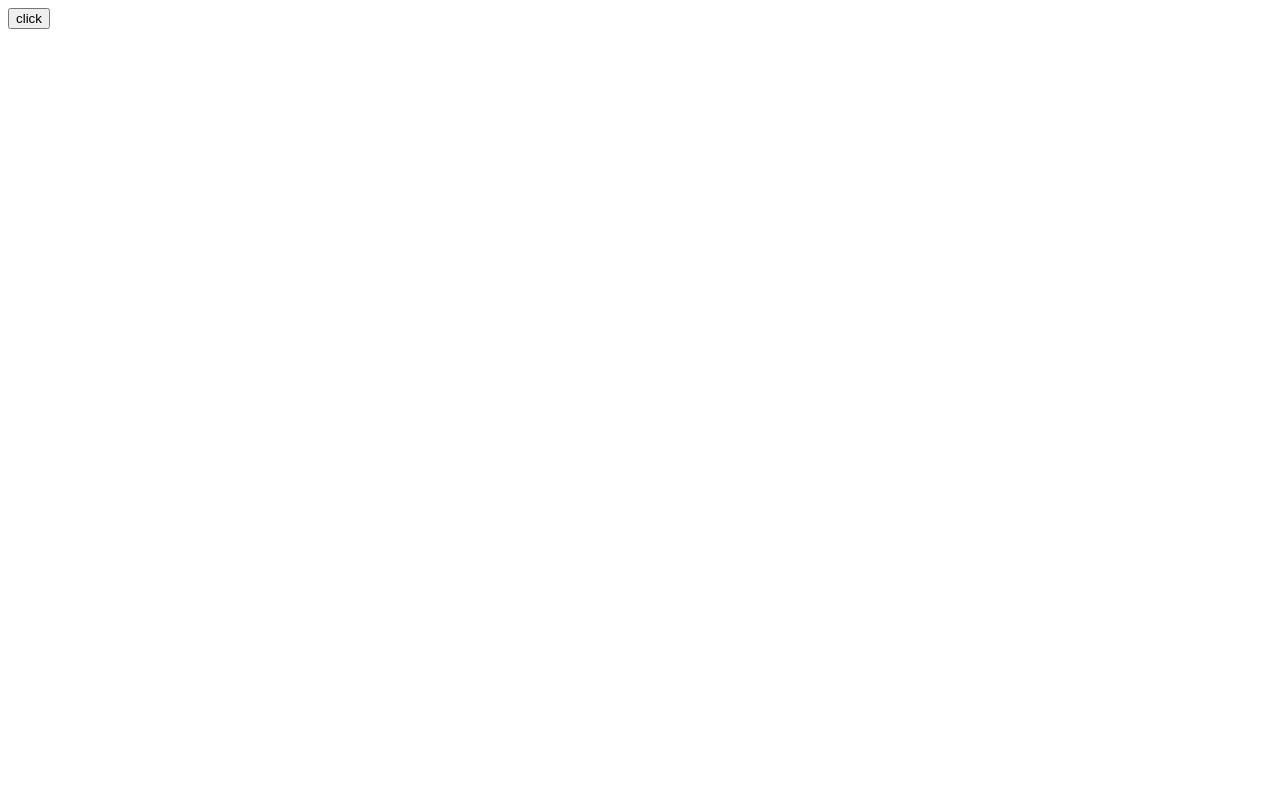
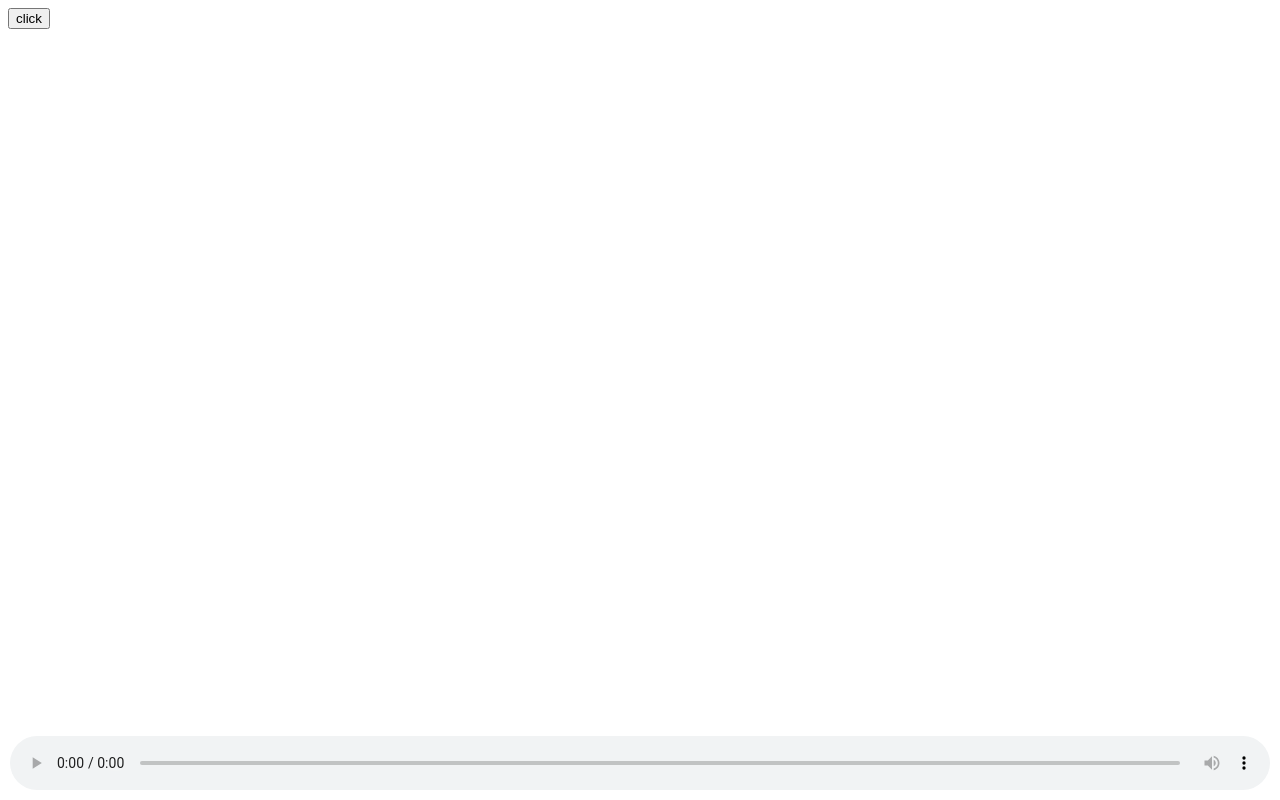
Before and after one commit to Shapsoff/musique, a plain HTML site: page index.html in a window 1280 px wide. Drawn offline with Linux system fonts and the light colour scheme.

Commit message:
Update index.html

```diff
--- a/index.html
+++ b/index.html
@@ -10,7 +10,7 @@
     	<div id="content">
   			<canvas id="canvas"></canvas>
   			<button onclick="playAudio()">click</button>
-  			<audio src="a.mp3" crossorigin="use-credentials" id="audioHTML"></audio>
+  			<audio src="a.mp3" crossorigin="use-credentials" id="audioHTML" controls></audio>
 		</div>
 
     	<script src="audioVisualiser.js"></script>
```
